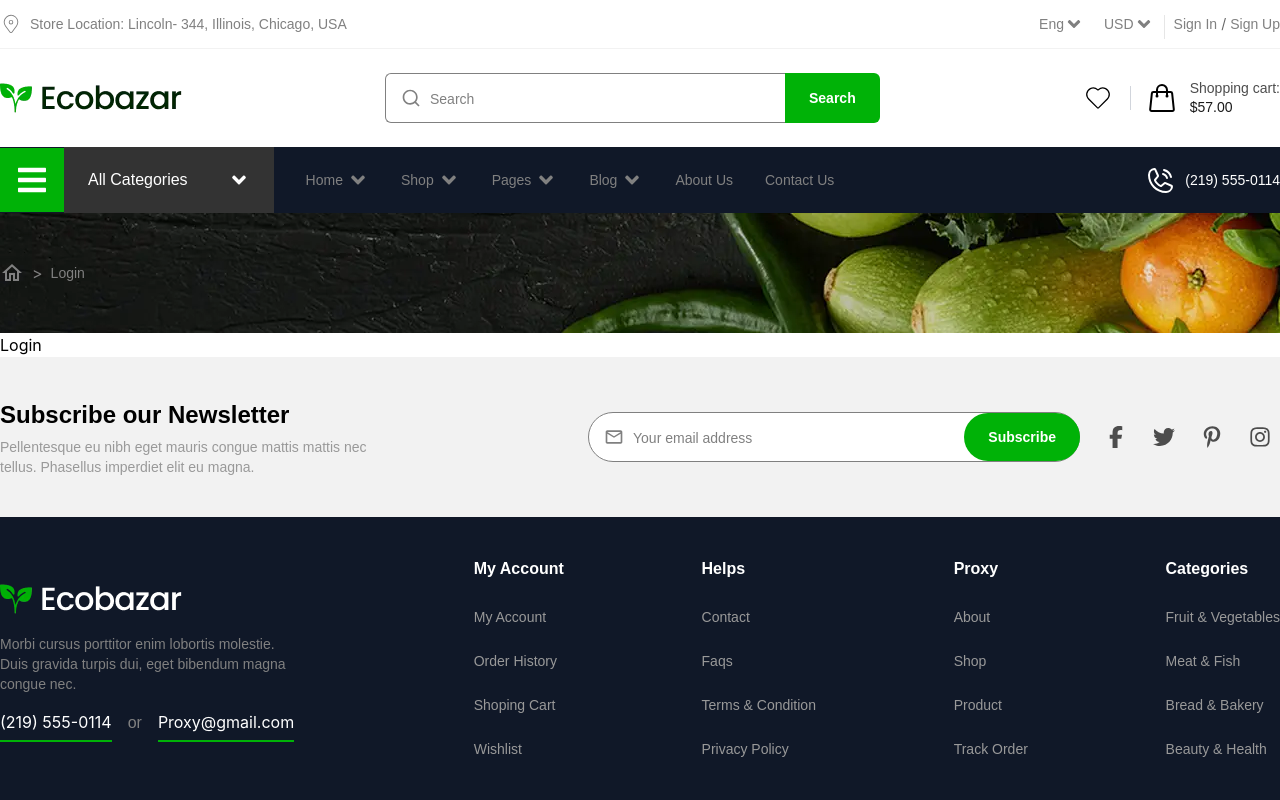
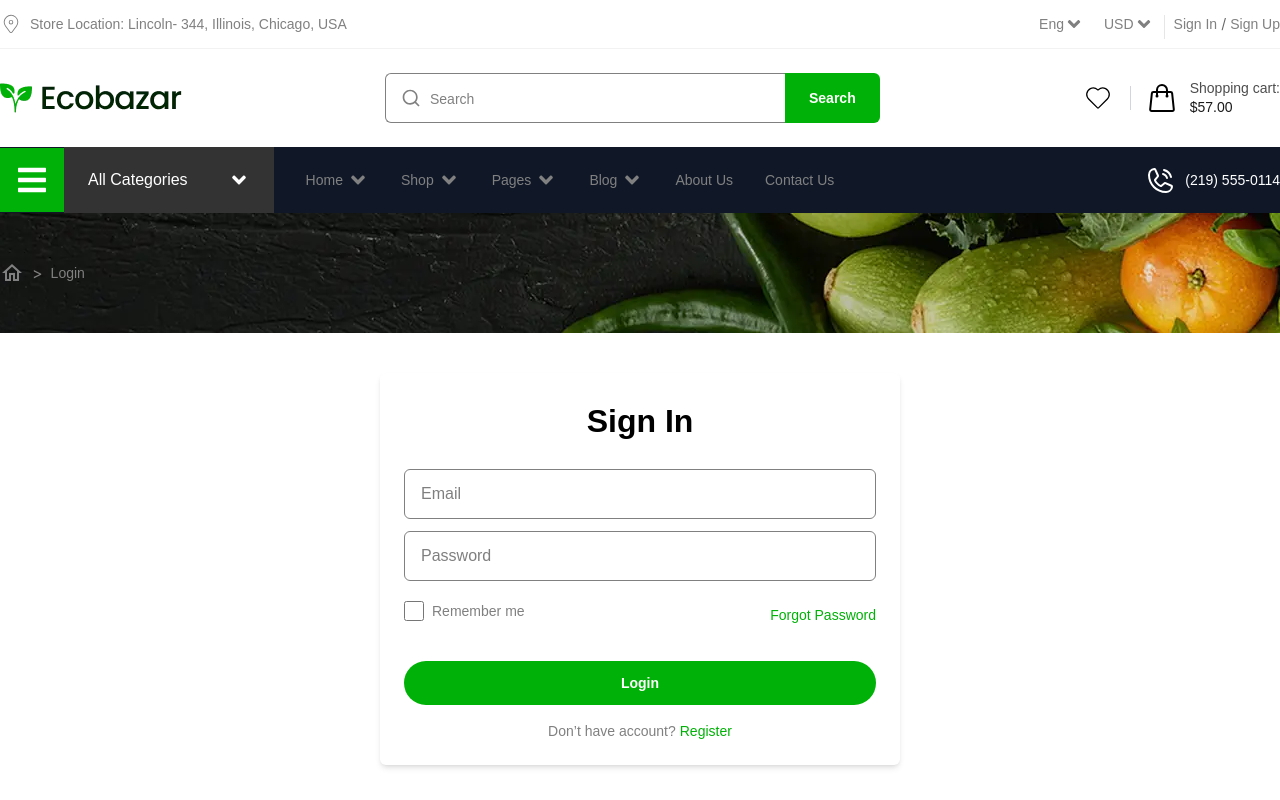
Before and after one commit to sagorcraft/Ecobazar, a React (Vite) app: page /login in a window 1280 px wide. Shown: the top 800 px of the page. Built offline with nearby package versions, Linux system fonts and the light colour scheme.

Commit message:
sign-in & sign-up page complete

```diff
--- a/src/App.jsx
+++ b/src/App.jsx
@@ -3,6 +3,7 @@ import Home from "./pages/Home";
 import Registration from "./pages/Registration";
 import Login from "./pages/Login";
 import MainLayouts from "./components/layouts/MainLayouts";
+import Forgot from "./pages/Forgot";
 
 function App() {
 
@@ -13,6 +14,7 @@ function App() {
           <Route path="/" element={<Home />} />
           <Route path="/registration" element={<Registration />} />
           <Route path="/login" element={<Login />} />
+          <Route path="/forgot" element={<Forgot />} />
         </Route>
       </Routes>
     </>
--- a/src/components/Breadcrumb.jsx
+++ b/src/components/Breadcrumb.jsx
@@ -7,7 +7,6 @@ import { useLocation } from 'react-router';
 const Breadcrumb = () => {
   let pageName = useLocation()
   let arr = pageName.pathname.split('/').filter(item => item !== '');
-  console.log(pageName)
 
 
   return (
@@ -17,15 +16,13 @@ const Breadcrumb = () => {
           <MdOutlineHome className='text-[#808080] text-2xl' />
           {/* Home icon er por separator */}
           {arr.length > 0 && (
-            <span className='text-[#808080]'> {/* {"/".replace("/", " > ")} */} &gt; </span>
+            <span className='text-[#808080]'> &gt; </span>
           )}
           {arr.map((item, index) => (
             <span key={index} className='font-pop text-sm text-[#808080] hover:text-primary'>
                 {item.charAt(0).toUpperCase() + item.slice(1)}
-                {index < arr.length - 1 &&
-                  <span className=' text-[#808080]'>
-                    {/* {"/".replace("/", " > ")} */} &gt;
-                  </span>}
+                {index !== arr.length - 1 &&
+                  <span className=' text-[#808080]'> &gt; </span>}
               </span>
           ))}
         </div>
--- a/src/pages/Login.jsx
+++ b/src/pages/Login.jsx
@@ -1,8 +1,29 @@
 import React from 'react'
+import { Link } from 'react-router'
 
 const Login = () => {
   return (
-    <div>Login</div>
+    <div className='max-w-[520px] w-full bg-white p-6 shadow-md my-10 mx-auto rounded-md'>
+      <h3 className='font-pop font-semibold text-[32px] text-center'>Sign In</h3>
+      <form>
+        <input type="email" placeholder='Email' className='w-full border border-[#808080] py-3 px-4 focus:outline-none focus:ring-2 focus:ring-blue-500 rounded-md mt-6 font-pop font-normal text-base' />
+        <input type="password" placeholder='Password' className='w-full border border-[#808080] py-3 px-4 focus:outline-none focus:ring-2 focus:ring-blue-500 rounded-md mt-3 font-pop font-normal text-base' />
+        <div className='flex justify-between my-4'>
+          <div className='flex items-center'>
+            <input type="checkbox" id='terms' className='mr-2 w-5 h-5' />
+            <label htmlFor='terms' className='font-pop font-normal text-sm text-[#808080]'>Remember me</label>
+          </div>
+          <p className='text-sm text-[#808080] mt-2 font-pop font-normal'>
+            <Link to="/forgot" className='text-primary hover:underline'>Forgot Password</Link>
+          </p>
+        </div>
+        <button type='submit' className='w-full font-pop text-sm font-semibold bg-primary text-white py-3 rounded-full mt-5 hover:bg-green-500 transition-colors duration-300 cursor-pointer'>Login</button>
+        <p className='text-center text-sm text-[#808080] mt-4 font-pop font-normal'>
+          Don’t have account?
+          <Link to="/registration" className='text-primary hover:underline pl-1 font-pop font-normal text-sm'>Register</Link>
+        </p>
+      </form>
+    </div>
   )
 }
 
--- a/src/pages/Registration.jsx
+++ b/src/pages/Registration.jsx
@@ -1,8 +1,26 @@
 import React from 'react'
+import { Link } from 'react-router'
 
 const Registration = () => {
   return (
-    <div>Registration</div>
+    <div className='max-w-[520px] w-full bg-white p-6 shadow-md my-10 mx-auto rounded-md'>
+      <h3 className='font-pop font-semibold text-[32px] text-center'>Create Account</h3>
+      <form>
+        <input type="email" placeholder='Email' className='w-full border border-[#808080] py-3 px-4 focus:outline-none focus:ring-2 focus:ring-blue-500 rounded-md mt-6 font-pop font-normal text-base' />
+        <input type="password" placeholder='Password' className='w-full border border-[#808080] py-3 px-4 focus:outline-none focus:ring-2 focus:ring-blue-500 rounded-md mt-3 font-pop font-normal text-base' />
+        <input type="password" placeholder='Confirm Password' className='w-full border border-[#808080] py-3 px-4 focus:outline-none focus:ring-2 focus:ring-blue-500 rounded-md mt-3 font-pop font-normal text-base' />
+        <div className='flex items-center mt-4'>
+          <input type="checkbox" id='terms' className='mr-2 w-5 h-5' />
+          <label htmlFor='terms' className='font-pop font-normal text-sm text-[#808080]'>Accept all terms & Conditions
+          </label>
+        </div>
+        <button type='submit' className='w-full font-pop text-sm font-semibold bg-primary text-white py-3 rounded-full mt-5 hover:bg-green-500 transition-colors duration-300 cursor-pointer'>Create Account</button>
+        <p className='text-center text-sm text-[#808080] mt-4 font-pop font-normal'>
+          Already have an account?
+          <Link to="/login" className='text-primary hover:underline pl-1 font-pop font-normal text-sm'>Login</Link>
+        </p>
+      </form>
+    </div>
   )
 }
 
```
